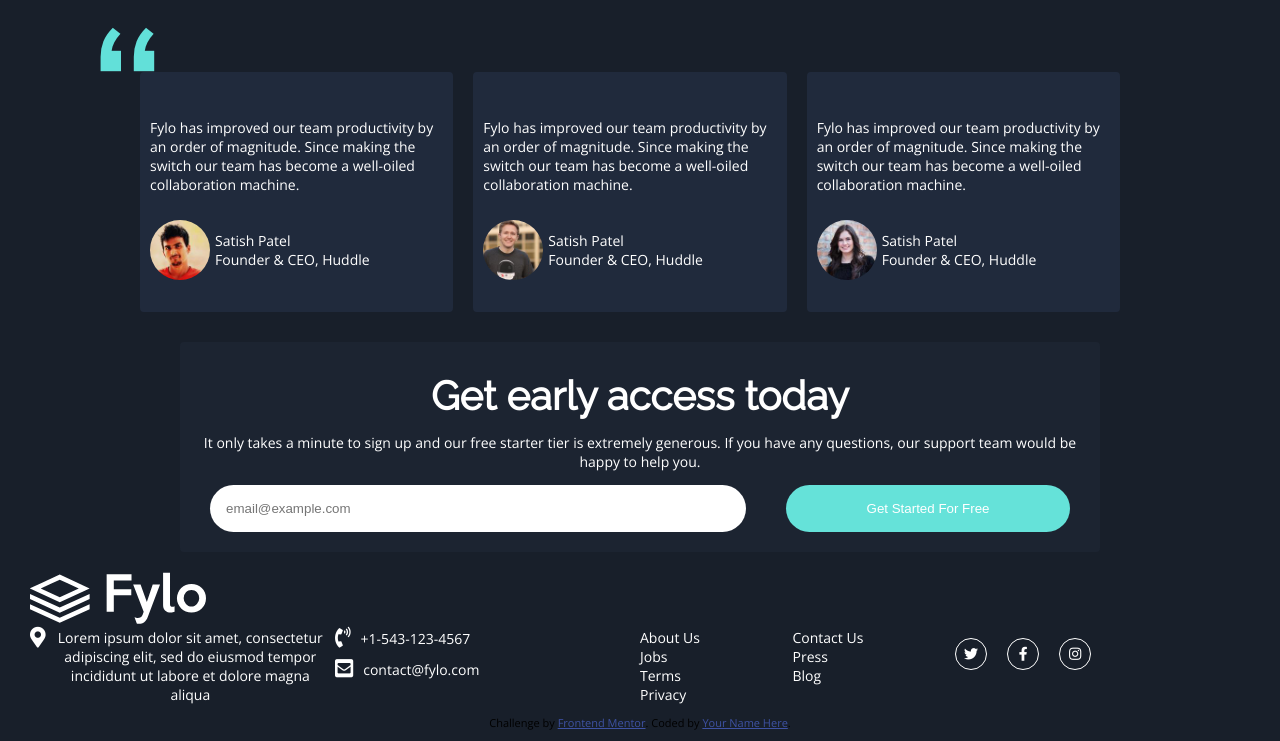
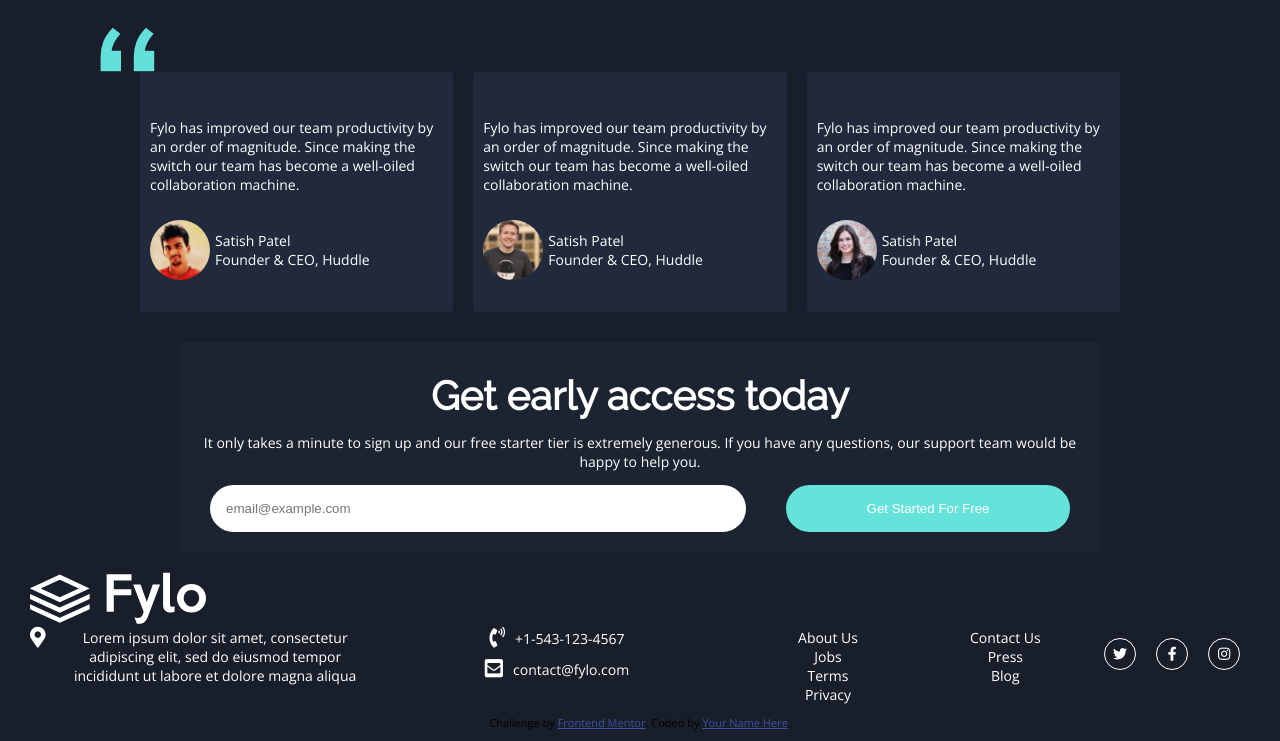
Before and after one commit to haeke/fylo-page, a plain HTML site: page index.html in a window 1280 px wide. Shown: the part 1958-2699 px from the top of the page. Drawn offline with nearby package versions, Linux system fonts and the light colour scheme.

Commit message:
removed the flex grow property from the socialsContainer.

```diff
--- a/index.html
+++ b/index.html
@@ -227,13 +227,13 @@
           </div>
           <div class="linksContainer">
             <ul class="links">
-              <li><a href="#" class="contactLink">About Us</a></li>
-              <li><a href="#" class="contactLink">Contact Us</a></li>
-              <li><a href="#" class="contactLink">Jobs</a></li>
-              <li><a href="#" class="contactLink">Press</a></li>
-              <li><a href="#" class="contactLink">Terms</a></li>
-              <li><a href="#" class="contactLink">Blog</a></li>
-              <li><a href="#" class="contactLink">Privacy</a></li>
+              <li class="link"><a href="#" class="contactLink">About Us</a></li>
+              <li class="link"><a href="#" class="contactLink">Contact Us</a></li>
+              <li class="link"><a href="#" class="contactLink">Jobs</a></li>
+              <li class="link"><a href="#" class="contactLink">Press</a></li>
+              <li class="link"><a href="#" class="contactLink">Terms</a></li>
+              <li class="link"><a href="#" class="contactLink">Blog</a></li>
+              <li class="link"><a href="#" class="contactLink">Privacy</a></li>
             </ul>
           </div>
           <div class="socialsContainer">
--- a/public/assets/styles/styles.css
+++ b/public/assets/styles/styles.css
@@ -285,6 +285,10 @@ body {
 
 .phoneAndEmailContainer {
   flex: 1;
+  display: flex;
+  flex-direction: column;
+  justify-content: flex-start;
+  align-items: center;
 }
 
 .contactInfo {
@@ -304,8 +308,8 @@ body {
   margin-bottom: 10px;
 }
 
-.socialsContainer {
-  flex: 1;
+.link {
+  text-align: center;
 }
 
 .links {
```
